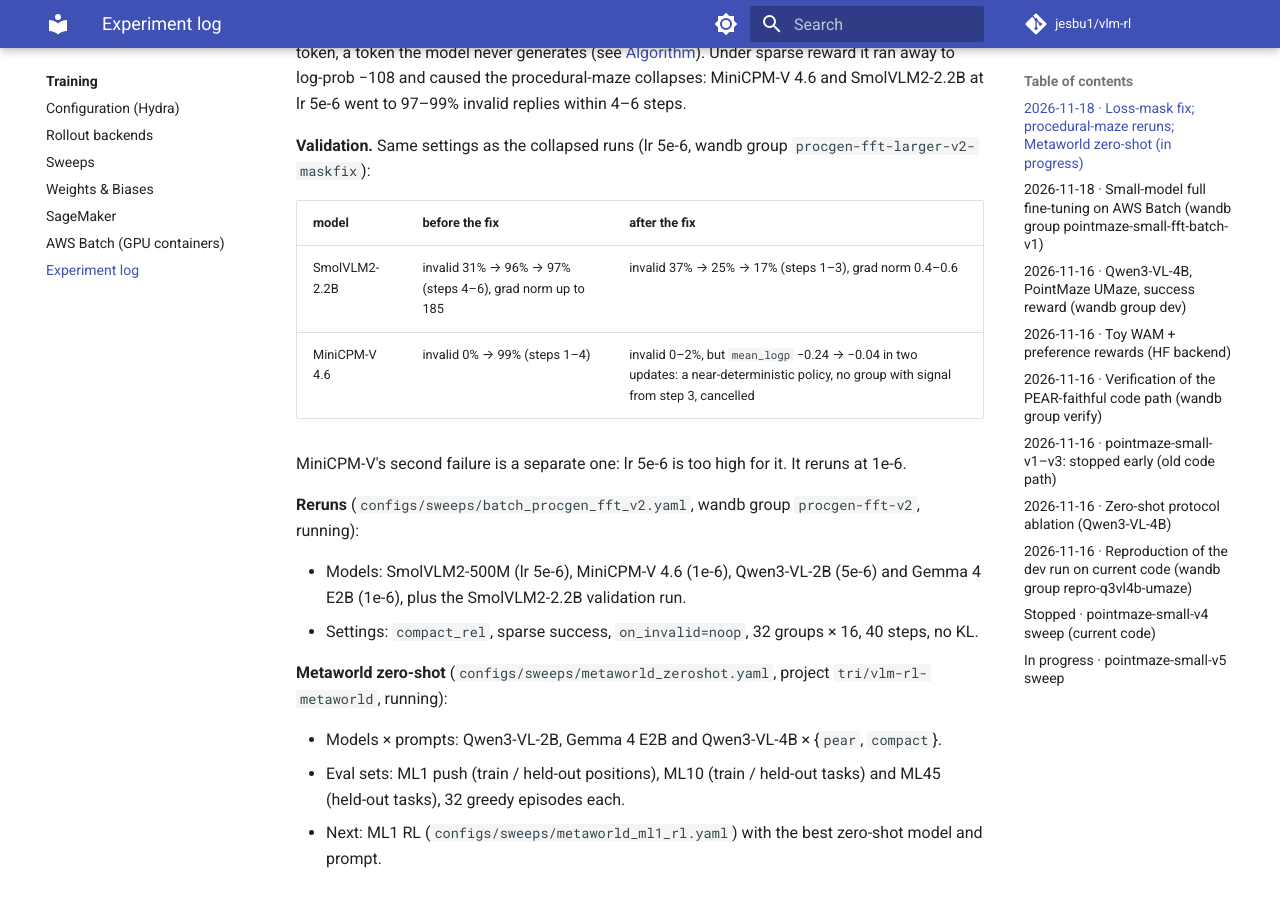
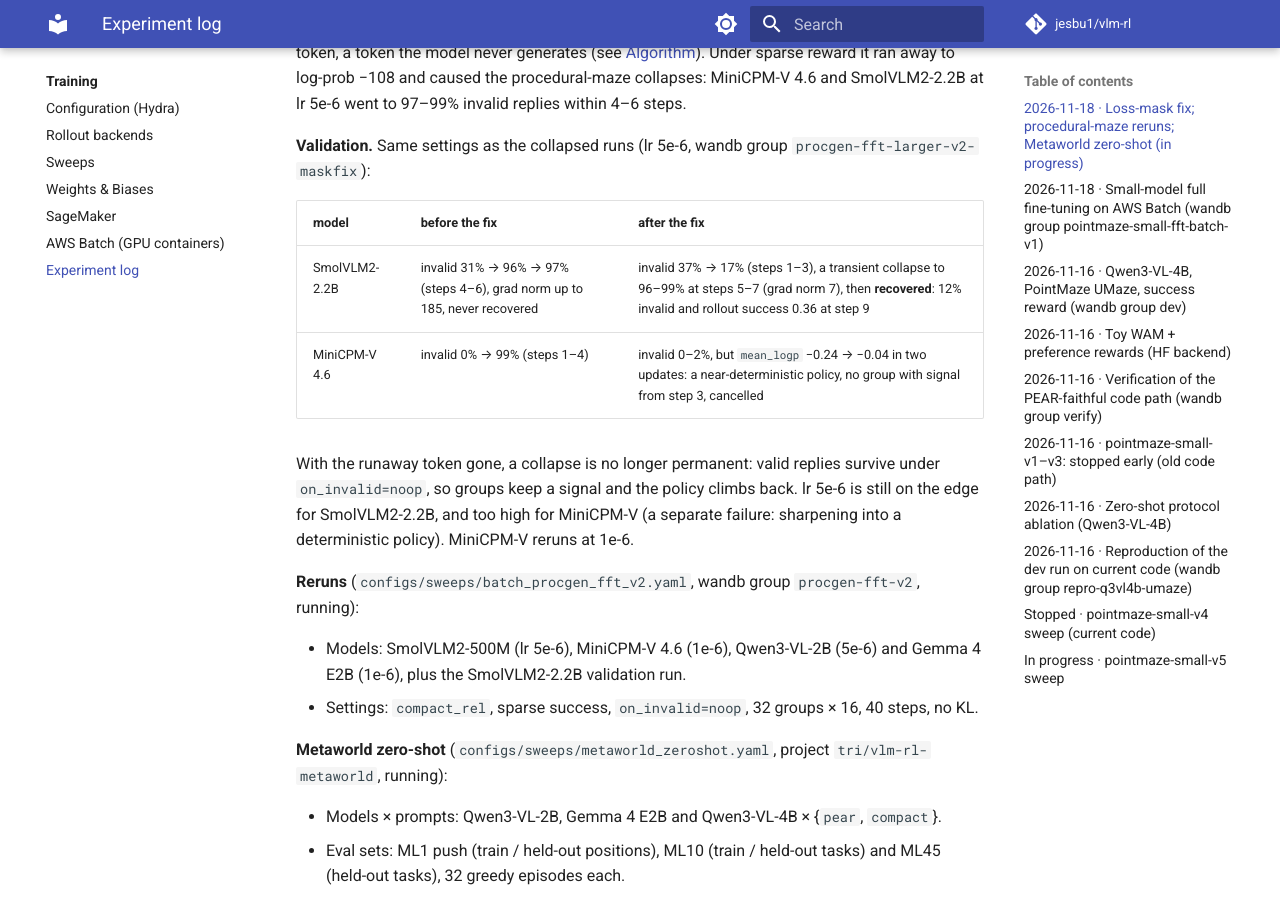
Before and after one commit to jesbu1/vlm-rl, an MkDocs documentation site: the page built from docs/training/experiments.md, in a window 1280 px wide and 900 px high, scrolled down 365 px. Built offline with MkDocs 1.6.1 and Material for MkDocs 9.7.7, drawn with Linux system fonts in a browser that asks for light colours; comment, search, counter and statistics services are not loaded.

Commit message:
Experiment log: SmolVLM2-2.2B mask-fix run collapses transiently at steps 5-7 and recovers
Co-Authored-By: Claude Opus 5.5 <noreply@anthropic.com>

```diff
--- a/docs/training/experiments.md
+++ b/docs/training/experiments.md
@@ -13,10 +13,10 @@ SmolVLM2-2.2B at lr 5e-6 went to 97–99% invalid replies within 4–6 steps.
 
 | model | before the fix | after the fix |
 |---|---|---|
-| SmolVLM2-2.2B | invalid 31% → 96% → 97% (steps 4–6), grad norm up to 185 | invalid 37% → 25% → 17% (steps 1–3), grad norm 0.4–0.6 |
+| SmolVLM2-2.2B | invalid 31% → 96% → 97% (steps 4–6), grad norm up to 185, never recovered | invalid 37% → 17% (steps 1–3), a transient collapse to 96–99% at steps 5–7 (grad norm 7), then **recovered**: 12% invalid and rollout success 0.36 at step 9 |
 | MiniCPM-V 4.6 | invalid 0% → 99% (steps 1–4) | invalid 0–2%, but `mean_logp` −0.24 → −0.04 in two updates: a near-deterministic policy, no group with signal from step 3, cancelled |
 
-MiniCPM-V's second failure is a separate one: lr 5e-6 is too high for it. It reruns at 1e-6.
+With the runaway token gone, a collapse is no longer permanent: valid replies survive under `on_invalid=noop`, so groups keep a signal and the policy climbs back. lr 5e-6 is still on the edge for SmolVLM2-2.2B, and too high for MiniCPM-V (a separate failure: sharpening into a deterministic policy). MiniCPM-V reruns at 1e-6.
 
 **Reruns** (`configs/sweeps/batch_procgen_fft_v2.yaml`, wandb group `procgen-fft-v2`, running):
 
```
